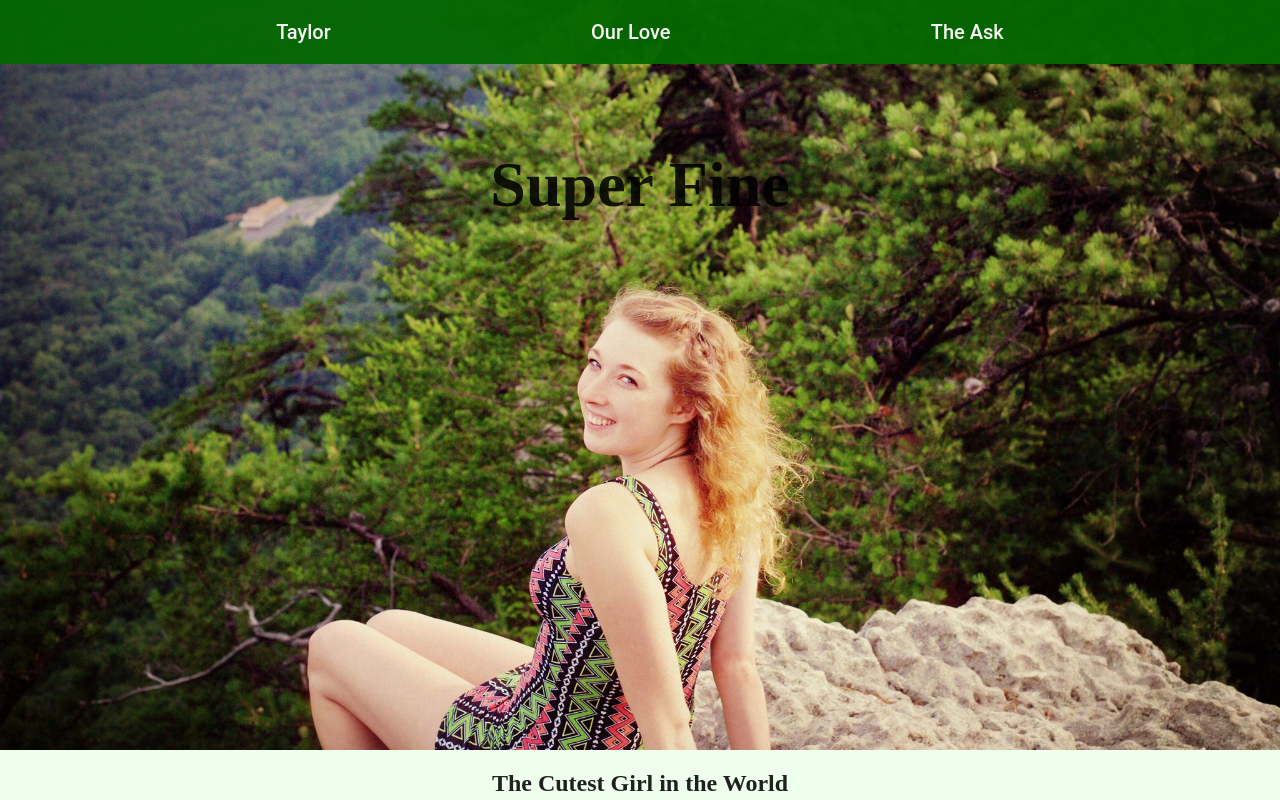
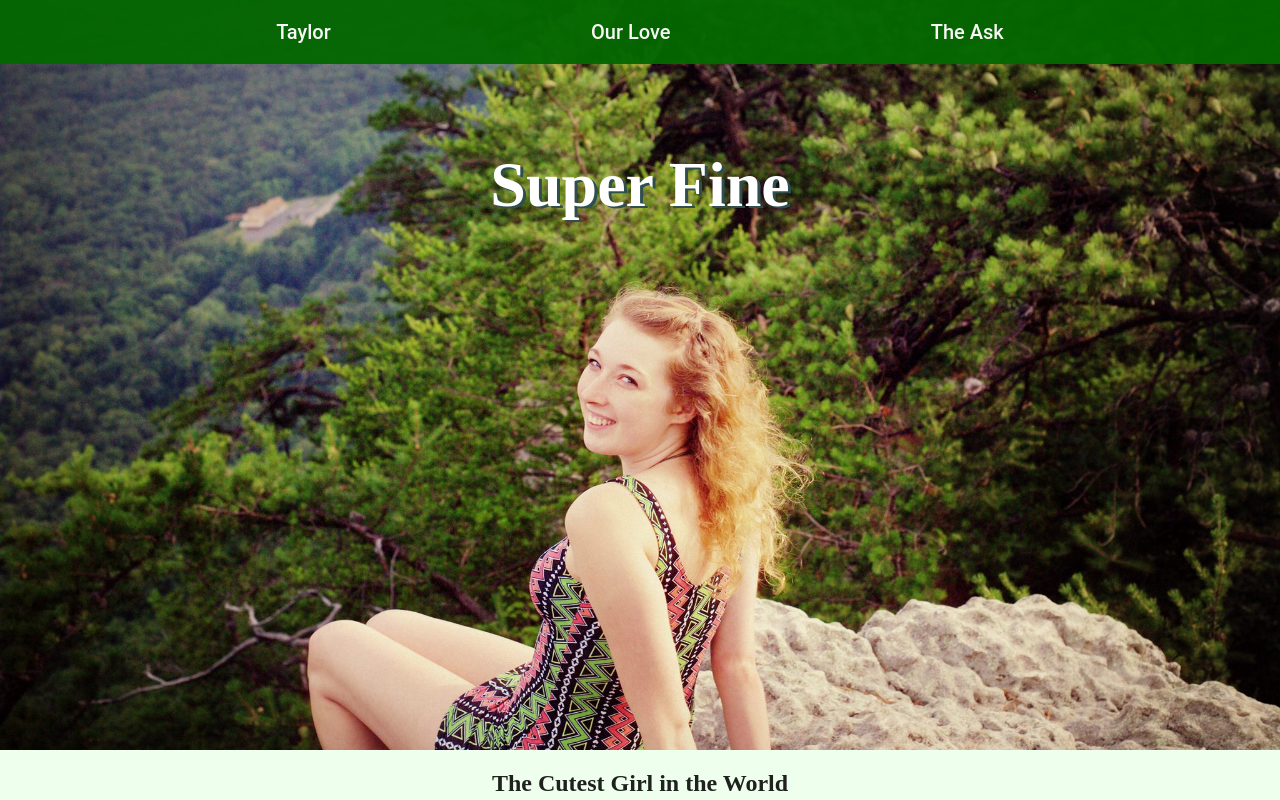
Before and after one commit to nickderobertis/proposal-site, an Angular app in the folder proposal-app/: page / in a window 1280 px wide. Shown: the top 800 px of the page. Built offline with nearby package versions, Linux system fonts and the light colour scheme.

Commit message:
Main banner title color, shadow, placement

```diff
--- a/proposal-app/src/app/general-components/main-banner/main-banner.component.css
+++ b/proposal-app/src/app/general-components/main-banner/main-banner.component.css
@@ -10,6 +10,9 @@
 
 .main-banner-title {
   font-size: 4em;
+  color: white;
+  text-shadow: 3px 2px darkslategray;
+  text-align: center;
 }
 
 .main-banner-position-block {
```
